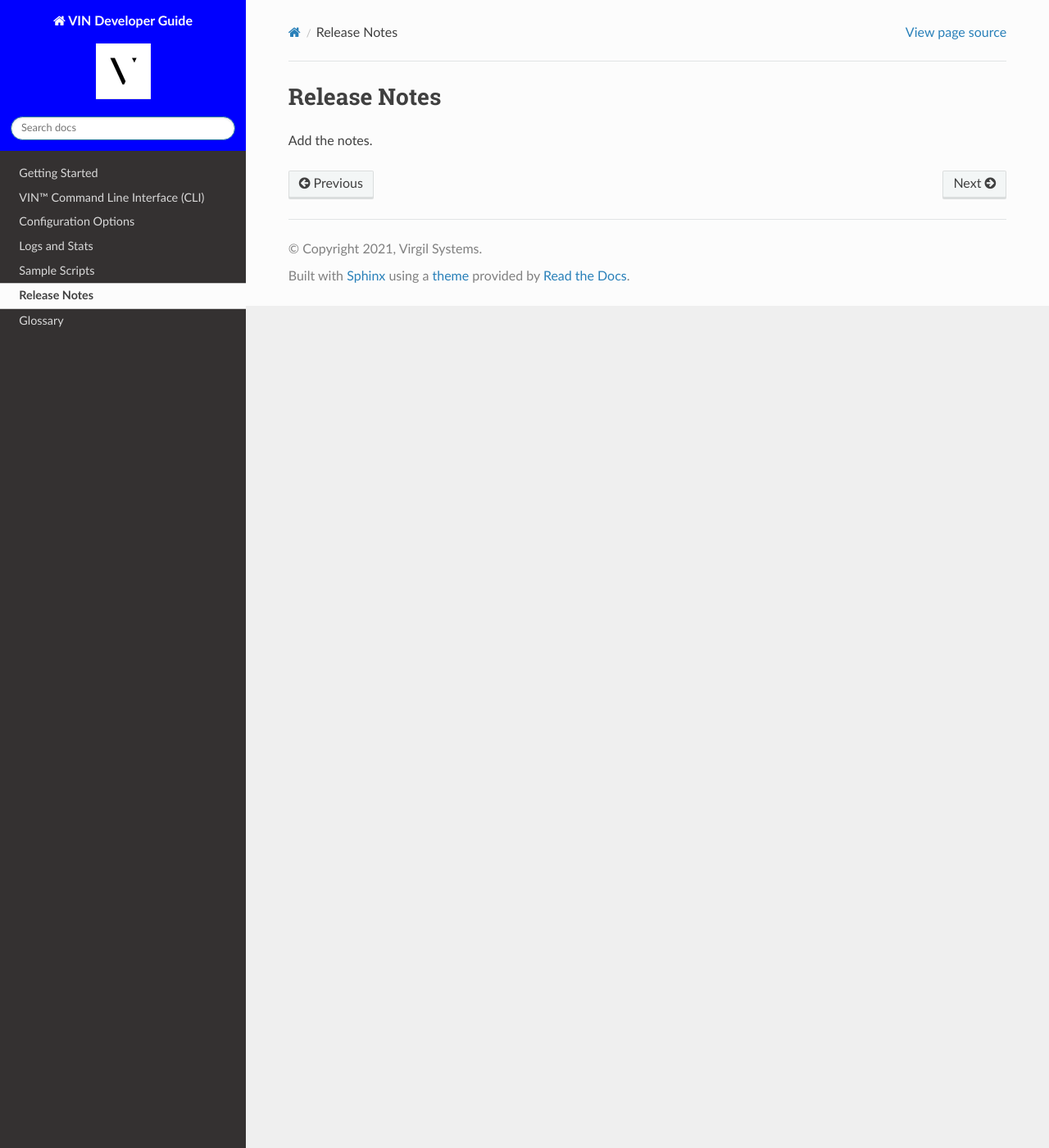
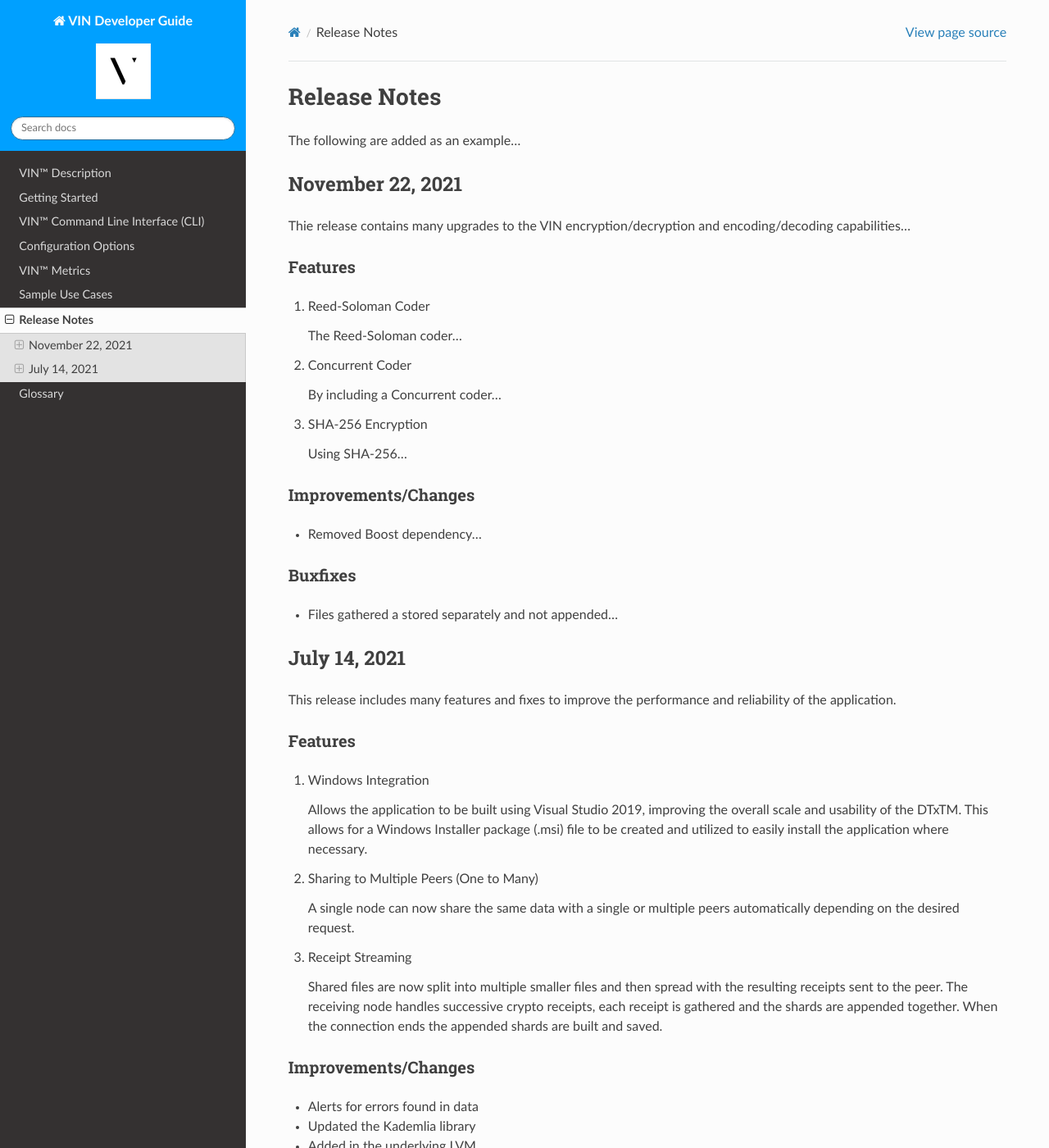
Before and after one commit to Market-Insight-Solutions-LLC/vin-developer-guide, a Sphinx documentation site: the page built from docs/source/release_notes.rst, in a window 1280 px wide and 1400 px high. Shown: the whole window at 82% size. Built offline with Sphinx 7.4.7 and the Read the Docs theme 2.0.0, drawn with Linux system fonts in a browser that asks for light colours; some of the changed text lies outside the part shown.

Commit message:
Added some new files

```diff
--- a/docs/source/_templates/layout.html
+++ b/docs/source/_templates/layout.html
@@ -4,7 +4,7 @@
   <style>
     /* Sidebar header (and topbar for mobile) */
     .wy-side-nav-search, .wy-nav-top {
-      background: #0000FF;
+      background: #00A0FF;
     }
     /* Sidebar */
     /*.wy-nav-side {
--- a/docs/source/logs_and_stats.rst
+++ /dev/null
@@ -1,4 +0,0 @@
-Logs and Stats
-================
-
-Here's the Logs and Stats.
--- a/docs/source/release_notes.rst
+++ b/docs/source/release_notes.rst
@@ -1,4 +1,91 @@
 Release Notes
 ==================
+The following are added as an example...
 
-Add the notes.
+November 22, 2021
+-----------------
+Thie release contains many upgrades to the VIN encryption/decryption and encoding/decoding capabilities...
+
+Features
+^^^^^^^^
+#. Reed-Soloman Coder
+
+   The Reed-Soloman coder...
+
+#. Concurrent Coder
+
+   By including a Concurrent coder...
+
+#. SHA-256 Encryption
+
+   Using SHA-256...
+
+Improvements/Changes
+^^^^^^^^^^^^^^^^^^^^
+* Removed Boost dependency...
+
+Buxfixes
+^^^^^^^^
+* Files gathered a stored separately and not appended...
+
+
+
+July 14, 2021
+-------------
+This release includes many features and fixes to improve the performance and reliability of the application.
+
+Features
+^^^^^^^^
+
+#. Windows Integration
+
+   Allows the application to be built using Visual Studio 2019, improving the overall scale and usability of the DTxTM. This allows for a Windows Installer package (.msi) file to be created and utilized to easily install the application where necessary.
+
+#. Sharing to Multiple Peers (One to Many)
+
+   A single node can now share the same data with a single or multiple peers automatically depending on the desired request.
+
+#. Receipt Streaming
+
+   Shared files are now split into multiple smaller files and then spread with the resulting receipts sent to the peer. The receiving node handles successive crypto receipts, each receipt is gathered and the shards are appended together. When the connection ends the appended shards are built and saved.
+
+Improvements/Changes
+^^^^^^^^^^^^^^^^^^^^
+* Alerts for errors found in data
+
+* Updated the Kademlia library
+
+* Added in the underlying LVM
+
+* Added in license enforcement
+
+* Removed Boost dependency
+
+* A node’s status is routinely checked to determine if it’s connected to the bootstrap
+
+* Added support for ECDH single pass allowing objects to be encrypted using ECC keys with 256bits of strength.
+
+* Added ability to sign CMS objects to verity source prior to decrypting
+
+* Websocket integration
+
+Bugfixes
+^^^^^^^^
+
+* Share instability (due to timeouts)
+
+* Share protocol race condition
+
+* Reactor timeout
+
+* Many to one bug
+
+* Application service starts before the network is ready
+
+* High CPU Core usage during Share operations
+
+* Receipt server persisting
+
+* Stream overloads client
+
+* UUID memory leak
--- a/docs/source/sample_scripts.rst
+++ /dev/null
@@ -1,4 +0,0 @@
-Sample Scripts
-=================
-
-Here's the Sample Scripts.
--- a/docs/source/vin_cli.rst
+++ b/docs/source/vin_cli.rst
@@ -1,11 +1,11 @@
 VIN™ Command Line Interface (CLI)
 ====================================
 
-The VIN™ CLI acts as a Hypertext Transfer Protocol (HTTP) client for reaching the VIN™ HTTP server from the command line in a Linux environment.
+The VIN™ CLI acts as a Hypertext Transfer Protocol (HTTP) client for reaching the VIN™ HTTP server from the command line in a Linux environment. It will be installed during the installation of the VIN™.
 
 Running the VIN™ CLI
 ------------------------
-The VIN™ CLI can be used for VIN™ nodes on both a local machine and on the network with following being the command for starting up the VIN™ CLI:
+The VIN™ CLI can be used for VIN™ nodes on both a local machine and on the network with the following being the command for starting up the VIN™ CLI:
 
 For a local machine with default settings:
 
--- /dev/null
+++ b/docs/source/vin_description.rst
@@ -0,0 +1,2 @@
+VIN™ Description
+==================
```
Also changed, not shown: docs/source/getting_started.rst (+45 -7 lines), docs/source/index.rst (+8 -6 lines), docs/source/sample_use_cases.rst (added, +39 -0 lines), docs/source/vin_metrics.rst (added, +8 -0 lines).
